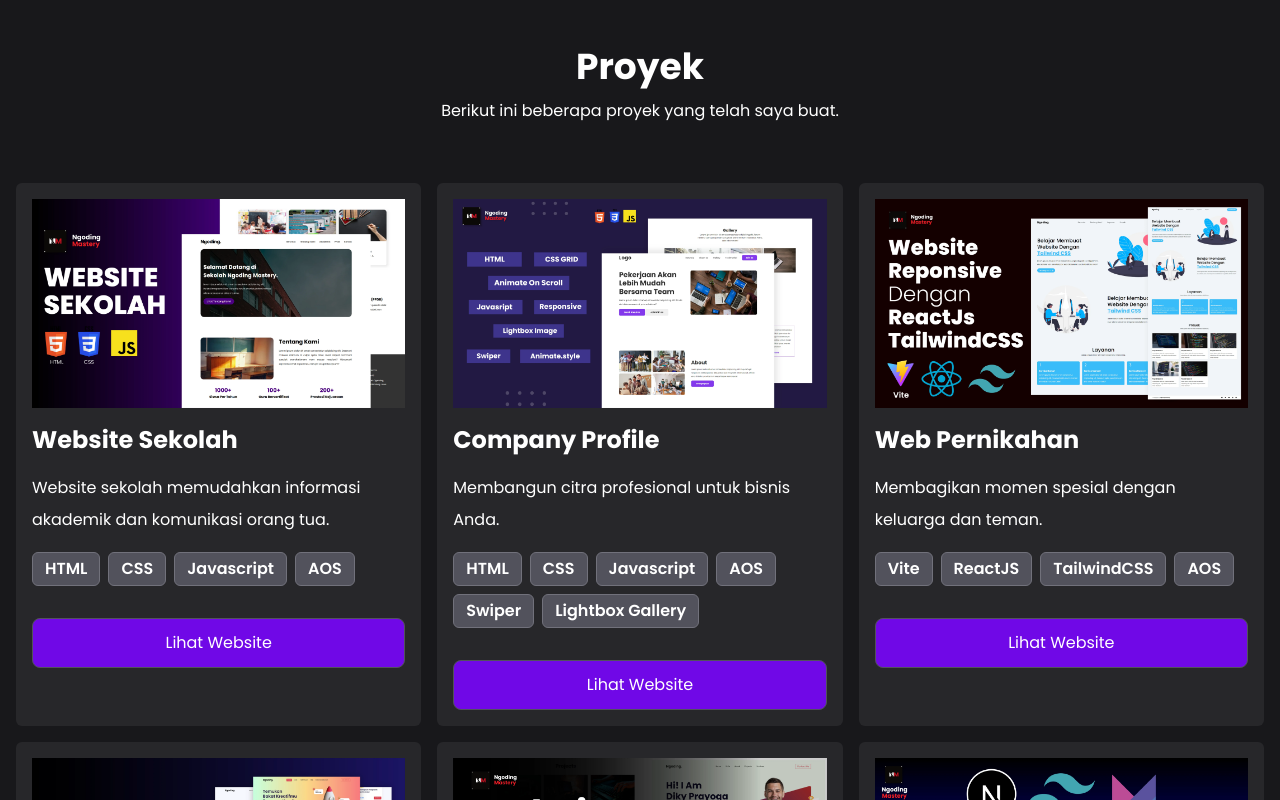
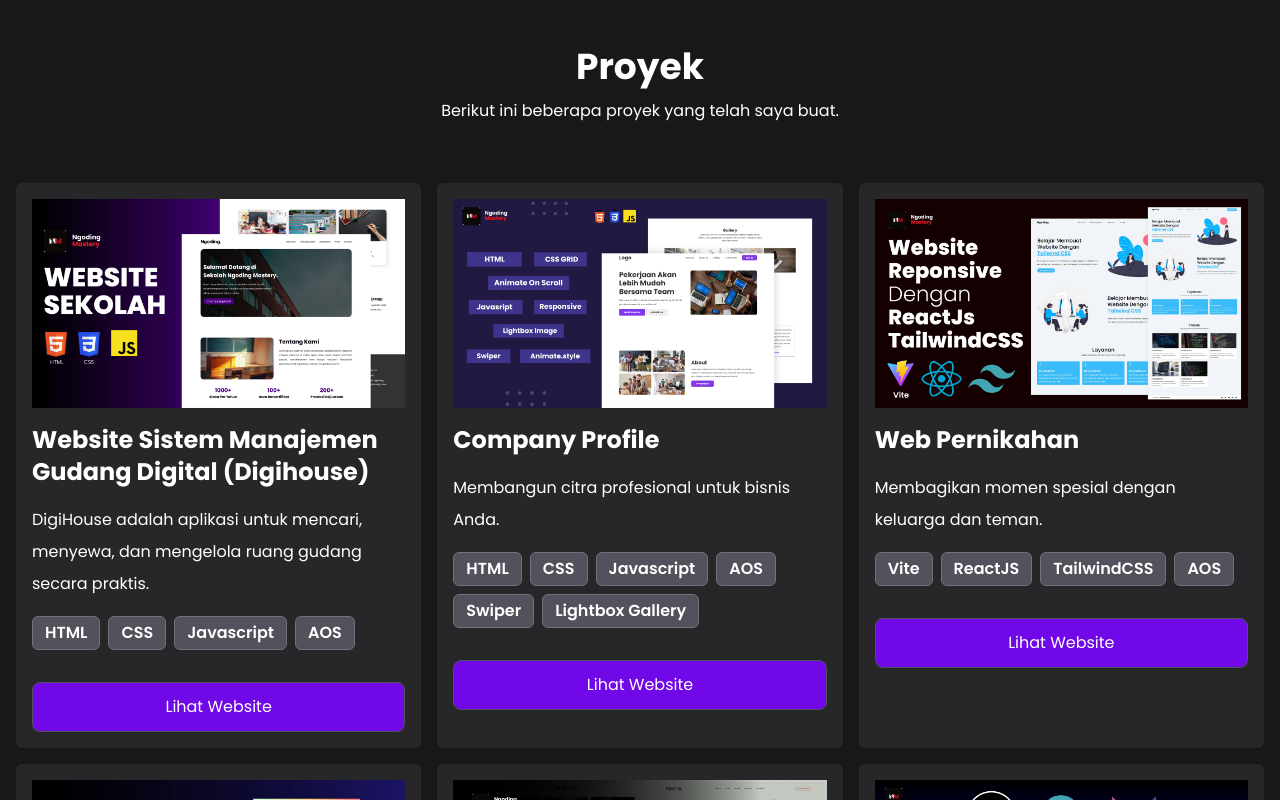
Before and after one commit to faozanumar/portfolio-umar, a React (Vite) app: page / in a window 1280 px wide. Shown: the part 1894-2694 px from the top of the page. Built offline with nearby package versions, Linux system fonts and the light colour scheme.

Commit message:
feat: add DigiHouse project description

```diff
--- a/src/App.jsx
+++ b/src/App.jsx
@@ -88,7 +88,7 @@ function App() {
             <div className="flex items-center gap-6">
               <div>
                 <h1 className="text-4xl mb-1">
-                  5 <span className="text-violet-500">+</span>
+                  6 <span className="text-violet-500">+</span>
                 </h1>
                 <p>Proyek Selesai</p>
               </div>
--- a/src/data.js
+++ b/src/data.js
@@ -109,8 +109,8 @@ export const listProyek = [
   {
     id: 1,
     gambar: Proyek1,
-    nama: "Website Sekolah",
-    desk: "Website sekolah memudahkan informasi akademik dan komunikasi orang tua.",
+    nama: "Website Sistem Manajemen Gudang Digital (Digihouse)",
+    desk: "DigiHouse adalah aplikasi untuk mencari, menyewa, dan mengelola ruang gudang secara praktis.",
     tools: ["HTML", "CSS", "Javascript", "AOS"],
     dad: "200",
   },
```
